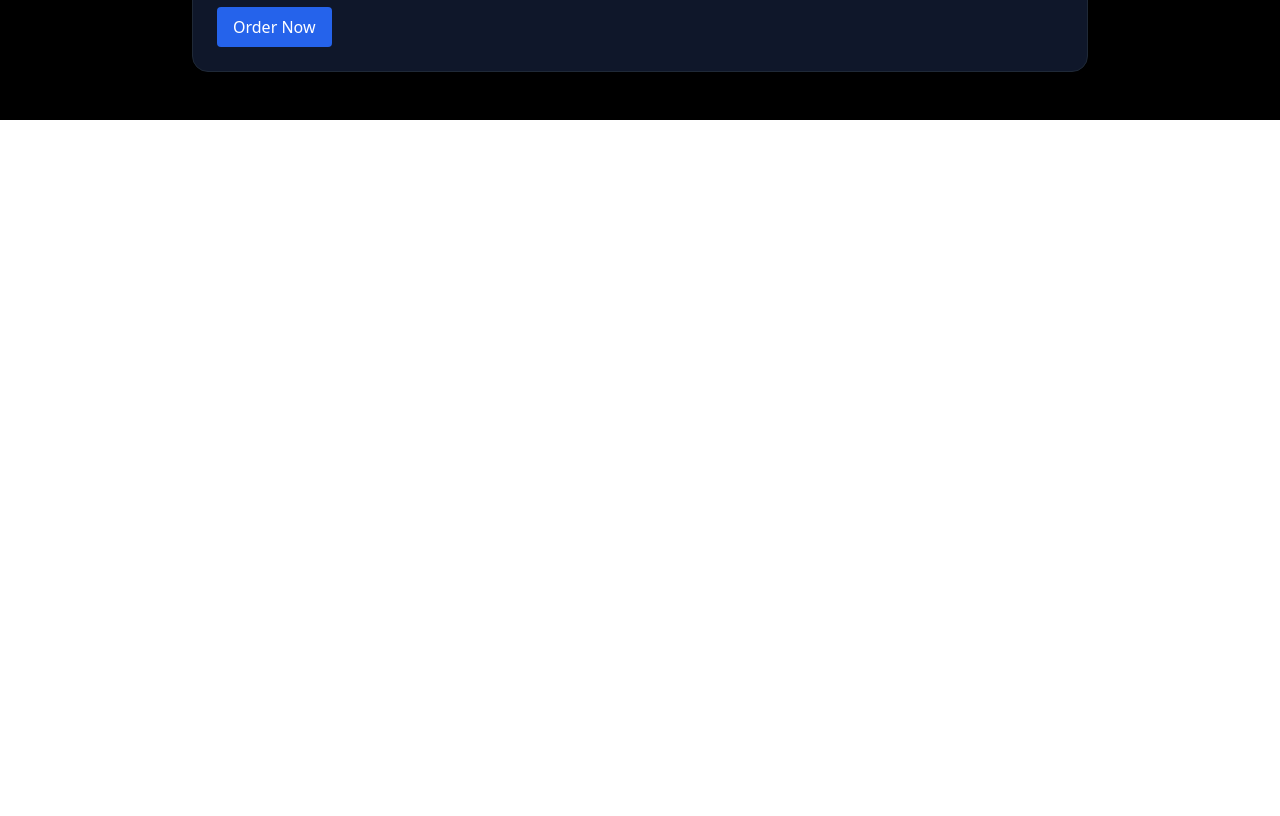
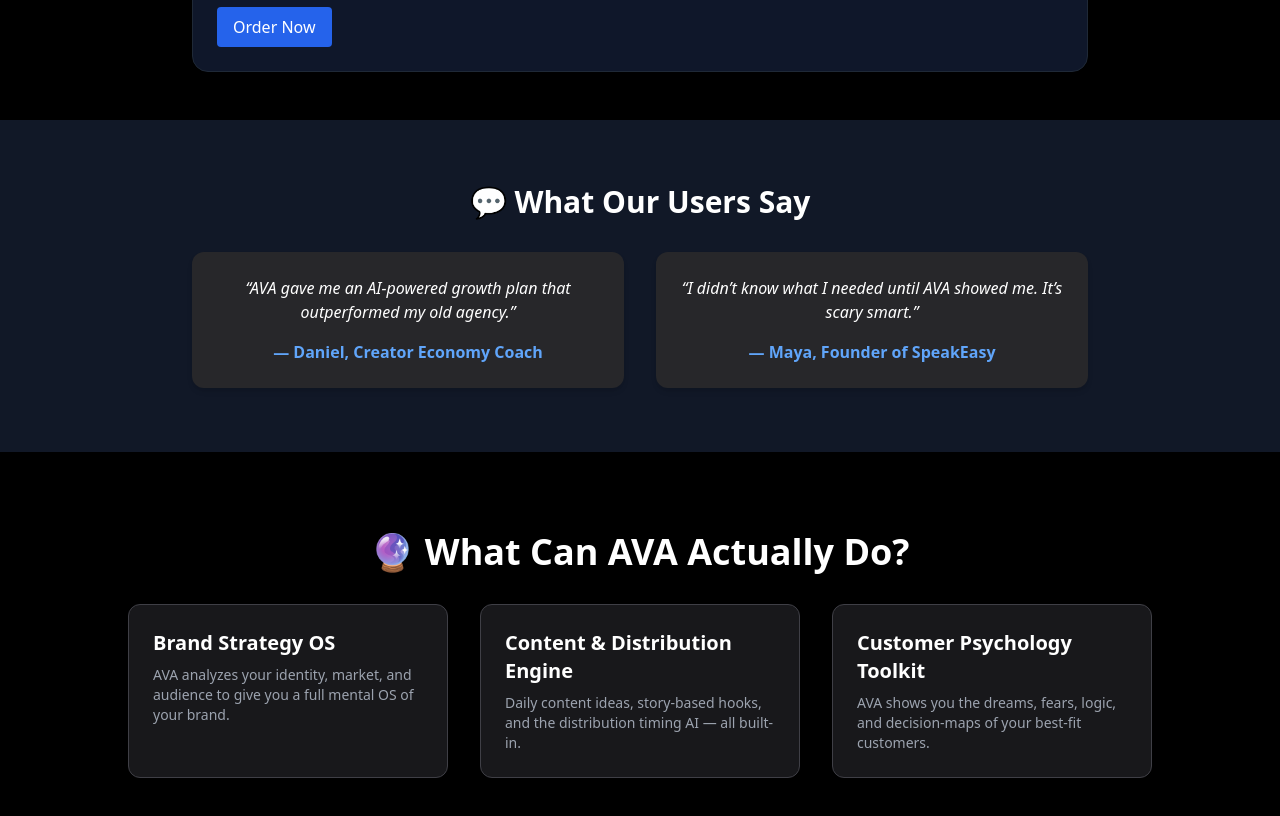
Before and after one commit to arbind100/ava-ai-next, a Next.js app: page / in a window 1280 px wide. Shown: the part 1200-2016 px from the top of the page. Before the commit the page ends 1320 px from the top, so only its background shows below. Built offline with nearby package versions, Linux system fonts and the light colour scheme.

Commit message:
Update page.tsx

```diff
--- a/app/page.tsx
+++ b/app/page.tsx
@@ -19,7 +19,7 @@
       </section>
 
       {/* Pricing Plans */}
-      <main className="flex min-h-screen flex-col items-center justify-center bg-black text-white px-4 py-12">
+      <main className="flex flex-col items-center justify-center bg-black text-white px-4 py-12">
         <h1 className="text-4xl font-bold mb-10 text-center">⚡ AVA AI Services</h1>
 
         <section className="grid grid-cols-1 md:grid-cols-2 gap-8 w-full max-w-4xl">
@@ -68,6 +68,40 @@
           </div>
         </section>
       </main>
+
+      {/* Testimonials Section */}
+      <section className="bg-gray-900 text-white py-16 px-4 text-center">
+        <h2 className="text-3xl font-bold mb-8">💬 What Our Users Say</h2>
+        <div className="max-w-4xl mx-auto grid md:grid-cols-2 gap-8">
+          <div className="bg-zinc-800 p-6 rounded-xl shadow-md">
+            <p className="italic">“AVA gave me an AI-powered growth plan that outperformed my old agency.”</p>
+            <p className="mt-4 font-semibold text-blue-400">— Daniel, Creator Economy Coach</p>
+          </div>
+          <div className="bg-zinc-800 p-6 rounded-xl shadow-md">
+            <p className="italic">“I didn’t know what I needed until AVA showed me. It’s scary smart.”</p>
+            <p className="mt-4 font-semibold text-blue-400">— Maya, Founder of SpeakEasy</p>
+          </div>
+        </div>
+      </section>
+
+      {/* What AVA Can Do */}
+      <section className="bg-black text-white py-20 px-4 text-center">
+        <h2 className="text-3xl md:text-4xl font-bold mb-8">🔮 What Can AVA Actually Do?</h2>
+        <div className="grid md:grid-cols-3 gap-8 max-w-5xl mx-auto text-left">
+          <div className="bg-zinc-900 p-6 rounded-xl border border-zinc-700">
+            <h3 className="text-xl font-semibold mb-2">Brand Strategy OS</h3>
+            <p className="text-sm text-gray-400">AVA analyzes your identity, market, and audience to give you a full mental OS of your brand.</p>
+          </div>
+          <div className="bg-zinc-900 p-6 rounded-xl border border-zinc-700">
+            <h3 className="text-xl font-semibold mb-2">Content & Distribution Engine</h3>
+            <p className="text-sm text-gray-400">Daily content ideas, story-based hooks, and the distribution timing AI — all built-in.</p>
+          </div>
+          <div className="bg-zinc-900 p-6 rounded-xl border border-zinc-700">
+            <h3 className="text-xl font-semibold mb-2">Customer Psychology Toolkit</h3>
+            <p className="text-sm text-gray-400">AVA shows you the dreams, fears, logic, and decision-maps of your best-fit customers.</p>
+          </div>
+        </div>
+      </section>
     </div>
   );
 }
```
